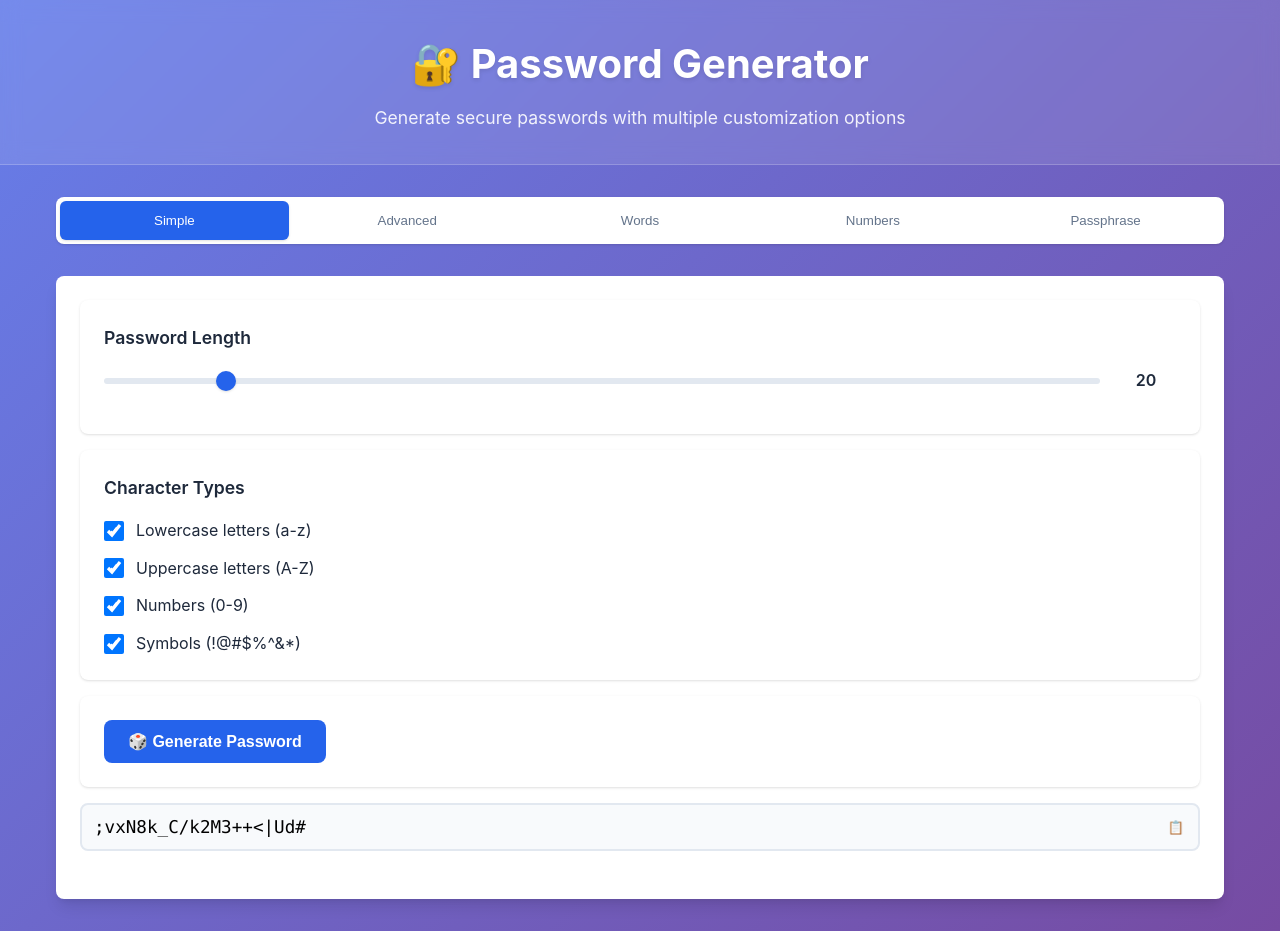
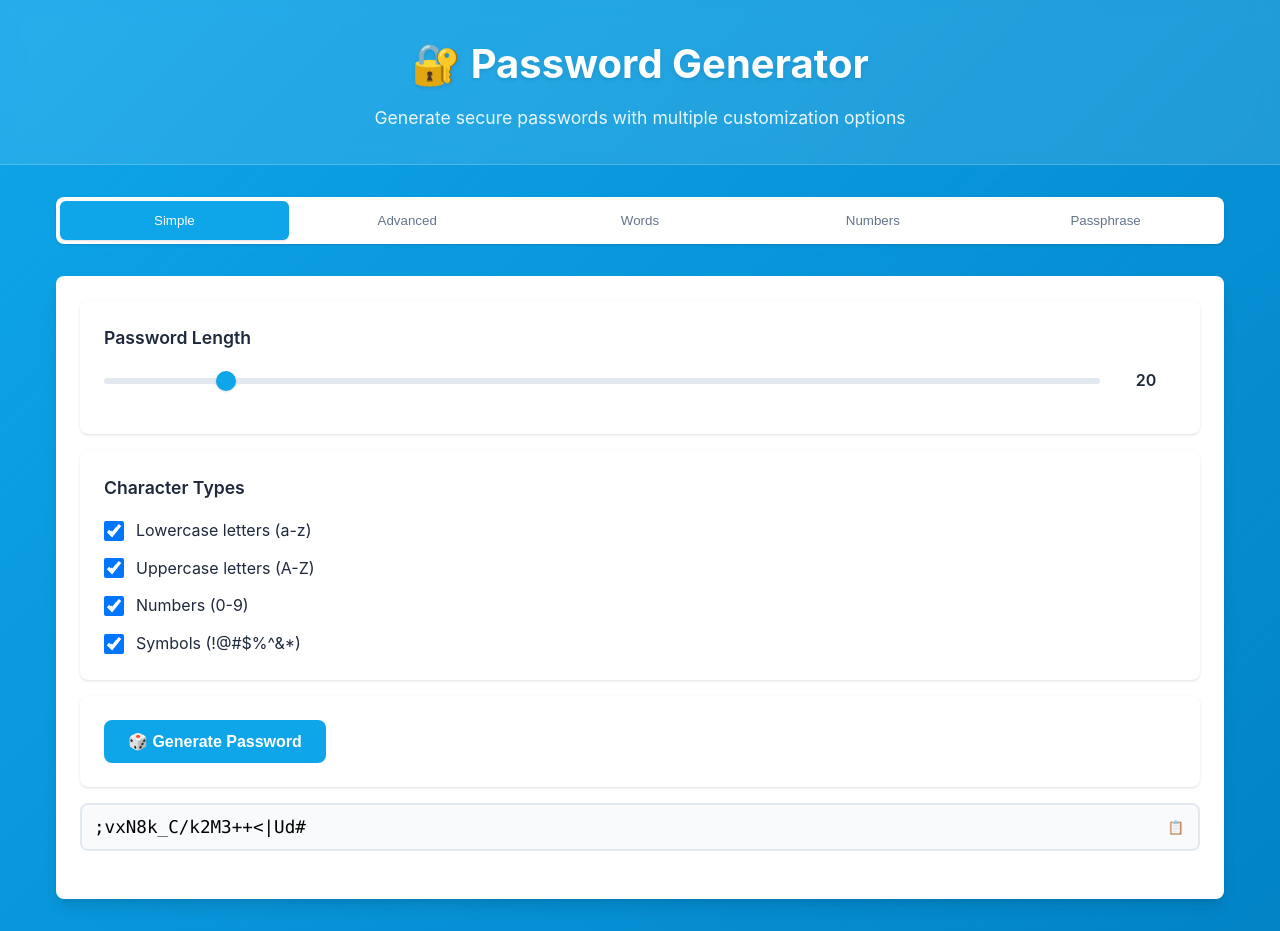
Before and after one commit to rptetzloff/vue-password-generator, a Vue app: page / in a window 1280 px wide. Built offline with nearby package versions, Linux system fonts and the light colour scheme.

Commit message:
Update color scheme to bluish tones

```diff
--- a/src/style.css
+++ b/src/style.css
@@ -6,10 +6,10 @@
 }
 
 :root {
-  --primary: #2563eb;
-  --primary-dark: #1d4ed8;
+  --primary: #0ea5e9;
+  --primary-dark: #0284c7;
   --secondary: #64748b;
-  --success: #10b981;
+  --success: #06b6d4;
   --warning: #f59e0b;
   --error: #ef4444;
   --background: #f8fafc;
@@ -17,7 +17,7 @@
   --text: #1e293b;
   --text-secondary: #64748b;
   --border: #e2e8f0;
-  --border-focus: #3b82f6;
+  --border-focus: #0ea5e9;
   --shadow: 0 1px 3px 0 rgb(0 0 0 / 0.1), 0 1px 2px -1px rgb(0 0 0 / 0.1);
   --shadow-lg: 0 10px 15px -3px rgb(0 0 0 / 0.1), 0 4px 6px -4px rgb(0 0 0 / 0.1);
   --radius: 8px;
@@ -26,7 +26,7 @@
 
 body {
   font-family: var(--font-family);
-  background: linear-gradient(135deg, #667eea 0%, #764ba2 100%);
+  background: linear-gradient(135deg, #0ea5e9 0%, #0284c7 100%);
   min-height: 100vh;
   color: var(--text);
   line-height: 1.6;
@@ -136,7 +136,7 @@ body {
 .form-input:focus {
   outline: none;
   border-color: var(--border-focus);
-  box-shadow: 0 0 0 3px rgba(59, 130, 246, 0.1);
+  box-shadow: 0 0 0 3px rgba(14, 165, 233, 0.1);
 }
 
 .form-input:read-only {
```
